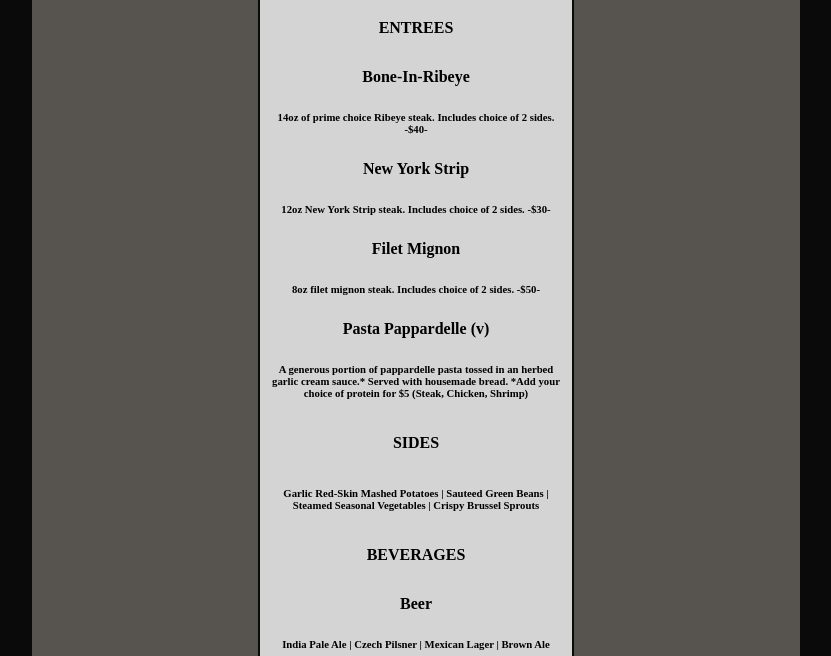
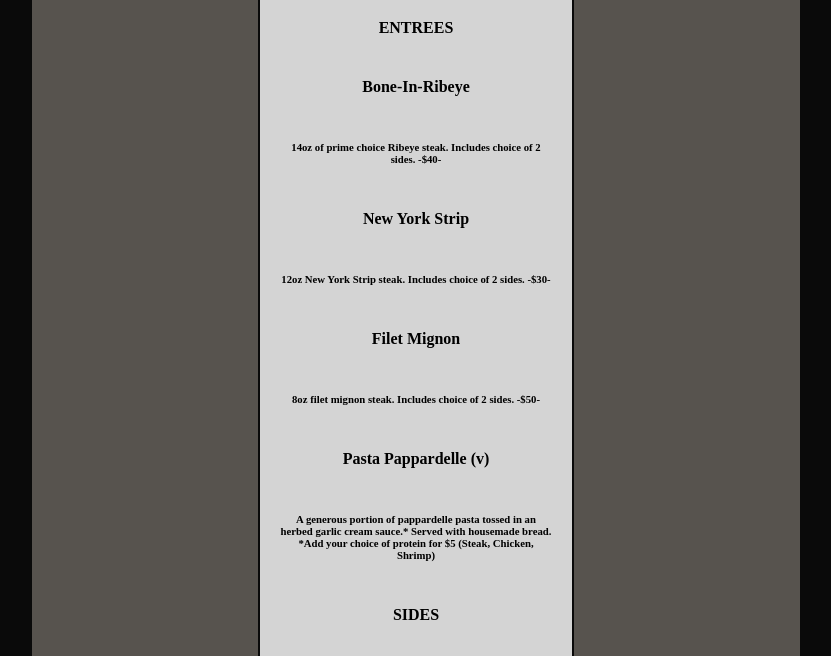
Before and after one commit to eric-merritt/Restaurant-Page-Project, a website built with webpack: page dist/index.html in a window 1280 px wide. Both pictures are taken after a click on the item "MENU". Shown: the part 114-770 px from the top of the page, without its empty margins (224-1055 px from the left). Built offline with nearby package versions, Linux system fonts and the light colour scheme.

Commit message:
modified:   dist/main.js 	modified:   src/style.css     -added back margin to h4 & h6 elements

```diff
--- a/src/style.css
+++ b/src/style.css
@@ -165,3 +165,8 @@ div.contact-div {
 div.contact-div>ul {
     padding: 0;
 }
+
+h4,
+h6 {
+    padding: 10px;
+}
```
Also changed, not shown: dist/main.js.
